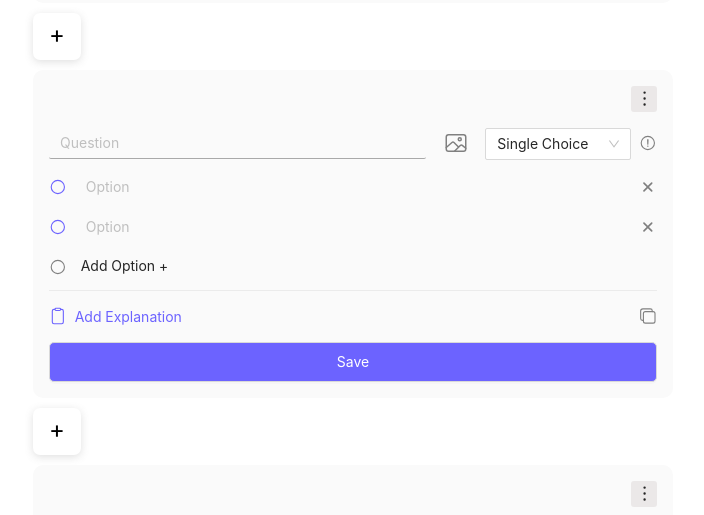
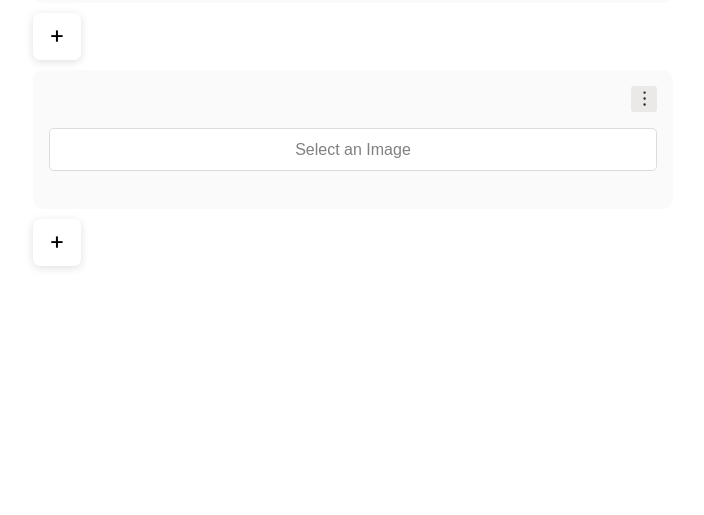
Before and after one commit to Souro-23/CC-Component, a React (Create React App) app: page / in a window 1280 px wide. Shown: the part 223-738 px from the top of the page, without its empty margins (287-991 px from the left). Built offline with nearby package versions, Linux system fonts and the light colour scheme.

Commit message:
Minor changed

```diff
--- a/src/Components/AddImage/ImageSelector.js
+++ b/src/Components/AddImage/ImageSelector.js
@@ -10,7 +10,6 @@ import {
   MoreOutlined,
   PicCenterOutlined,
 } from "@ant-design/icons";
-import AddComponent from "../AddComponent/AddComponent";
 import IconClasses from "../MoreIcons.module.css";
 
 const UP = -1;
@@ -25,7 +24,6 @@ export default function ImageSelector({ component, index }) {
     changeSubtopic,
     handleMove,
     RemoveComponent,
-    addComponent,
   } = useContext(subtopicContext);
 
   const toggleBackground = (value) => {
@@ -92,43 +90,6 @@ export default function ImageSelector({ component, index }) {
     );
   };
 
-  // const uploadMultipleFiles = (e) => {
-  //   const fileObj = e.target.files;
-  //   let uploadingFiles = [];
-  //   for (let i = 0; i < fileObj.length; i++) {
-  //     uploadingFiles.push({
-  //       uploading: true,
-  //     });
-  //   }
-  //   setImageArray([...uploadingFiles, ...imageArray]);
-
-  //   setTimeout(() => {
-  //     uploadImage(fileObj);
-  //     e.target.value = "";
-  //   }, 3000);
-  // };
-
-  // const uploadImage = (fileObj) => {
-  //   // TODO Some logics to uplaod image
-  //   let uploadingFiles = [];
-  //   for (let i = 0; i < fileObj.length; i++) {
-  //     uploadingFiles.push({
-  //       url: URL.createObjectURL(fileObj[i]),
-  //       uploading: false,
-  //     });
-  //   }
-  //   setImageArray([...uploadingFiles, ...imageArray]);
-  //   changeSubtopic(
-  //     index,
-  //     {
-  //       src: [...uploadingFiles, ...imageArray],
-  //       caption: "image name",
-  //       isbackground: component.isbackground,
-  //     },
-  //     "img"
-  //   );
-  // };
-
   const removeFile = () => {
     setImage("");
     changeSubtopic(
@@ -161,7 +122,8 @@ export default function ImageSelector({ component, index }) {
             multiple={true}
             accept='image/*'
             hidden
-            onChange={uploadImage}
+            // onChange={uploadImage}
+            onClick={()=>console.log(index, "Index")}
           />
         </div>
 
--- a/src/Components/Root/Root.js
+++ b/src/Components/Root/Root.js
@@ -170,29 +170,6 @@ var components = [
     content: "welcome to CKEditor",
   },
   {
-    type: "quiz",
-    content: [
-      {
-        question: "",
-        image: "",
-        type: 0,
-        options: [
-          {
-            index: 0,
-            content: "",
-            isCorrect: false,
-          },
-          {
-            index: 1,
-            content: "",
-            isCorrect: false,
-          },
-        ],
-        answer: "",
-      },
-    ],
-  },
-  {
     type: "img",
     src: [],
     caption: "",
```
